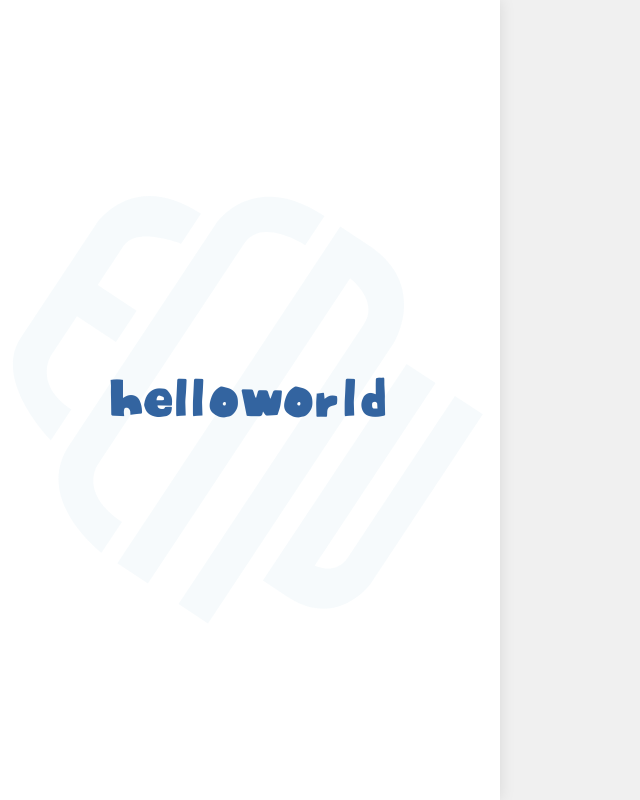
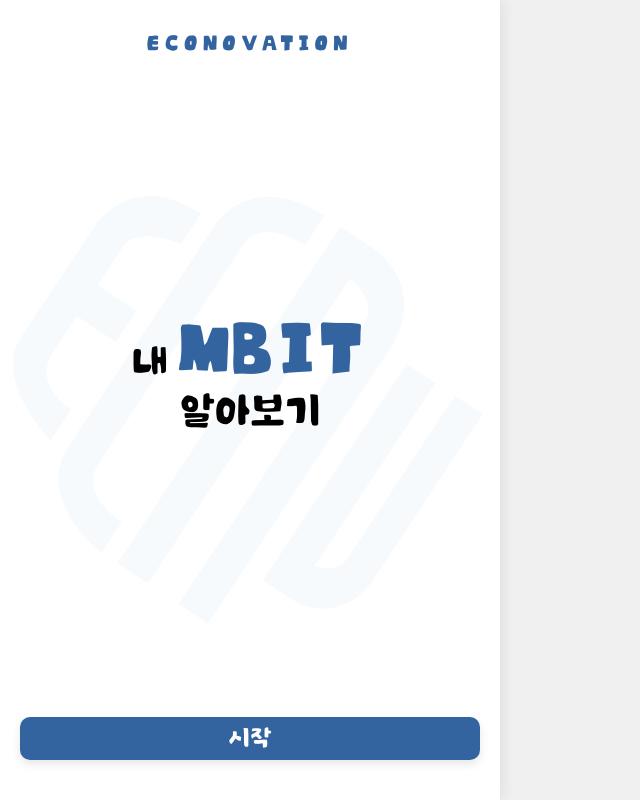
Before and after one commit to LeeJS9856/MyMBIT, a React (Vite) app: page / in a window 1280 px wide. Shown: the whole page, without its empty margins (0-640 px from the left). Built offline with nearby package versions, Linux system fonts and the light colour scheme.

Commit message:
feat : 메인화면

```diff
--- a/src/pages/Main/Main.tsx
+++ b/src/pages/Main/Main.tsx
@@ -6,56 +6,131 @@ import LogoBtn from '@/assets/logo.svg';
 const Main = (): React.JSX.Element => {
   return (
     <MainContainer>
-      {/* 배경으로 깔리는 로고 */}
       <BackgroundLogo src={LogoBtn} alt="Background Logo" />
 
-      {/* 여기에 다른 컴포넌트들이 들어와도 로고는 뒤에 고정됩니다 */}
-      <ContentWrapper>
-        <HelloWorldText>helloworld</HelloWorldText>
-        {/* 추가 컴포넌트 예시 */}
-        {/* <Button>시작하기</Button> */}
-      </ContentWrapper>
+      <Header>
+        <Title>ECONOVATION</Title>
+      </Header>
+
+      <Body>
+        <IntroTextContainer>
+          {/* 첫 번째 줄: 내 MBIT (글자 아래 기준 정렬) */}
+          <FirstLine>
+            <SmallBlackText>내</SmallBlackText>
+            <BigPrimaryText>MBIT</BigPrimaryText>
+          </FirstLine>
+
+          {/* 두 번째 줄: 알아보기 */}
+          <SecondLine>
+            <SmallBlackText>알아보기</SmallBlackText>
+          </SecondLine>
+        </IntroTextContainer>
+      </Body>
+
+      <Footer>
+        <StartButton onClick={() => alert('테스트 시작!')}>시작</StartButton>
+      </Footer>
     </MainContainer>
   );
 };
 
+// --- 스타일 컴포넌트 ---
+
 const MainContainer = styled.div`
-  position: relative; /* 로고 배치의 기준점 */
+  position: relative;
   width: 100%;
   max-width: 500px;
   height: 100vh;
-  background-color: ${COLORS.white};
+  background-color: ${COLORS.white || '#ffffff'};
   display: flex;
   flex-direction: column;
-  overflow: hidden; /* 로고가 영역을 벗어나도 스크롤 방지 */
+  overflow: hidden;
   box-shadow: 0 0 15px rgba(0, 0, 0, 0.1);
 `;
 
 const BackgroundLogo = styled.img`
-  /* 핵심 설정: 레이아웃에서 제외하고 배경으로 고정 */
   position: absolute;
   top: 50%;
   left: 50%;
-  transform: translate(-50%, -50%); /* 정확히 정중앙 배치 */
-
-  width: 100%;             /* 가로 꽉 차게 */
-  height: auto;            /* 비율 유지 */
-  pointer-events: none;    /* 클릭 이벤트가 로고를 통과하게 함 (뒤에 버튼 클릭 방해 방지) */
+  transform: translate(-50%, -50%);
+  width: 100%;
+  height: auto;
+  z-index: 0;
+  pointer-events: none;
 `;
 
-const ContentWrapper = styled.div`
-  position: relative;
-  z-index: 1;              /* 로고보다 앞에 오도록 설정 */
+/* 레이아웃 구조 */
+const Header = styled.header`
+  z-index: 1;
+  padding: 30px 20px;
+  display: flex;
+  justify-content: center;
+`;
+
+const Title = styled.h2`
+  color: ${COLORS.primary};
+  font-size: 1.2rem;
+  font-weight: 700;
+  letter-spacing: 4px;
+`;
+
+const Body = styled.main`
+  z-index: 1;
   flex: 1;
   display: flex;
   justify-content: center;
-  align-items: center;
+  align-items: center; /* 화면 정중앙 배치 */
+  text-align: center;
 `;
 
-const HelloWorldText = styled.h1`
-  color: ${COLORS.primary};
-  font-size: 3rem;
-  /* GlobalStyle의 제주돌담체가 적용됨 */
+const IntroTextContainer = styled.div`
+  display: flex;
+  flex-direction: column;
+`;
+
+const FirstLine = styled.div`
+  display: flex;
+  justify-content: center;
+  align-items: flex-end; /* 핵심: 서로 다른 크기의 글자를 아래 라인에 맞춤 */
+  gap: 10px; /* '내'와 'MBIT' 사이 간격 */
+  line-height: 0.8;
+`;
+
+const SecondLine = styled.div`
+  display: flex;
+  justify-content: center;
+`;
+
+const SmallBlackText = styled.span`
+  color: ${COLORS.black};
+  font-size: 2.5rem; /* 작은 글씨 크기 */
+  font-weight: 500;
+  padding-bottom: 4px; /* 기준선을 더 세밀하게 맞추고 싶을 때 미세조정용 */
+`;
+
+const BigPrimaryText = styled.span`
+  color: ${COLORS.primary}; /* 노란색 상점 */
+  font-size: 4rem; /* 큰 글씨 크기 */
+  font-weight: 900;
+  line-height: 1; /* 글자 주변 기본 여백 제거해서 정렬 더 정확하게 */
+`;
+
+const Footer = styled.footer`
+  z-index: 1;
+  padding: 40px 20px;
+`;
+
+const StartButton = styled.button`
+  width: 100%;
+  padding: 10px;
+  border: none;
+  border-radius: 10px;
+  background-color: ${COLORS.primary};
+  color: ${COLORS.white};
+  font-size: 1.5rem;
+  font-weight: bold;
+  cursor: pointer;
+  box-shadow: 0 4px 10px rgba(0,0,0,0.1);
 `;
 
 export default Main;
```
